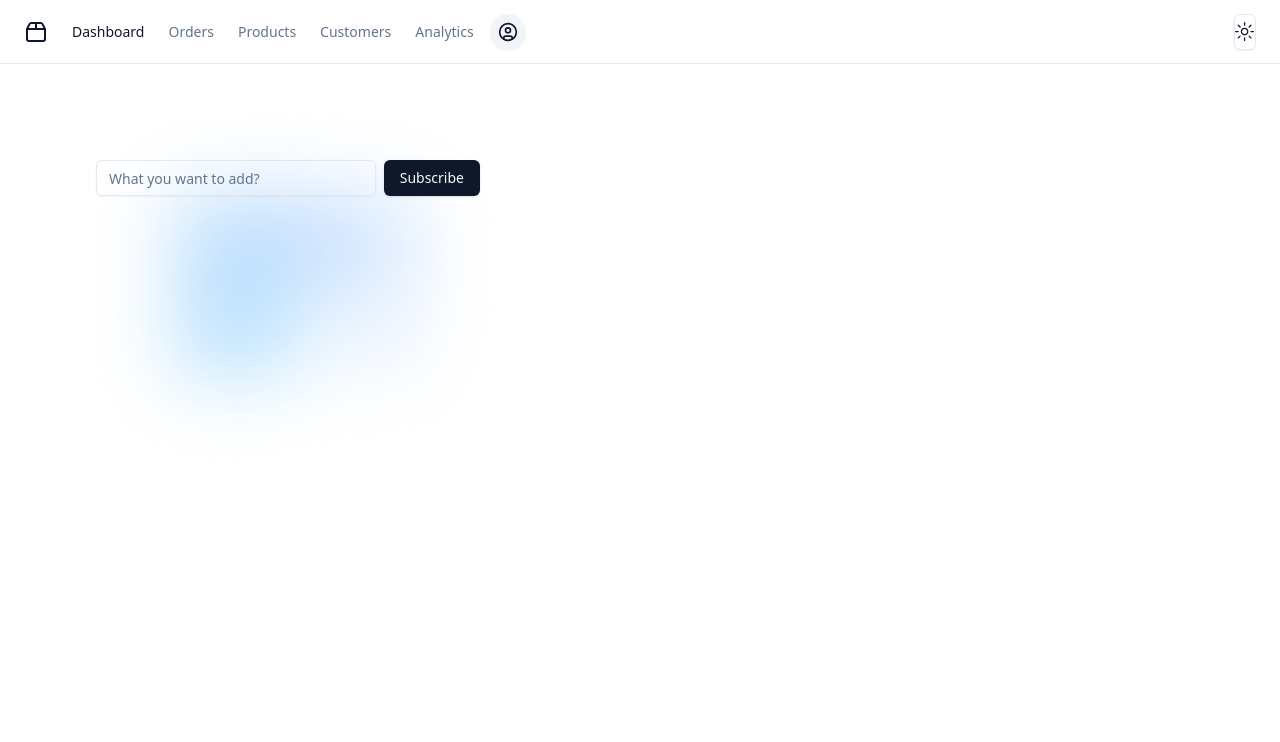
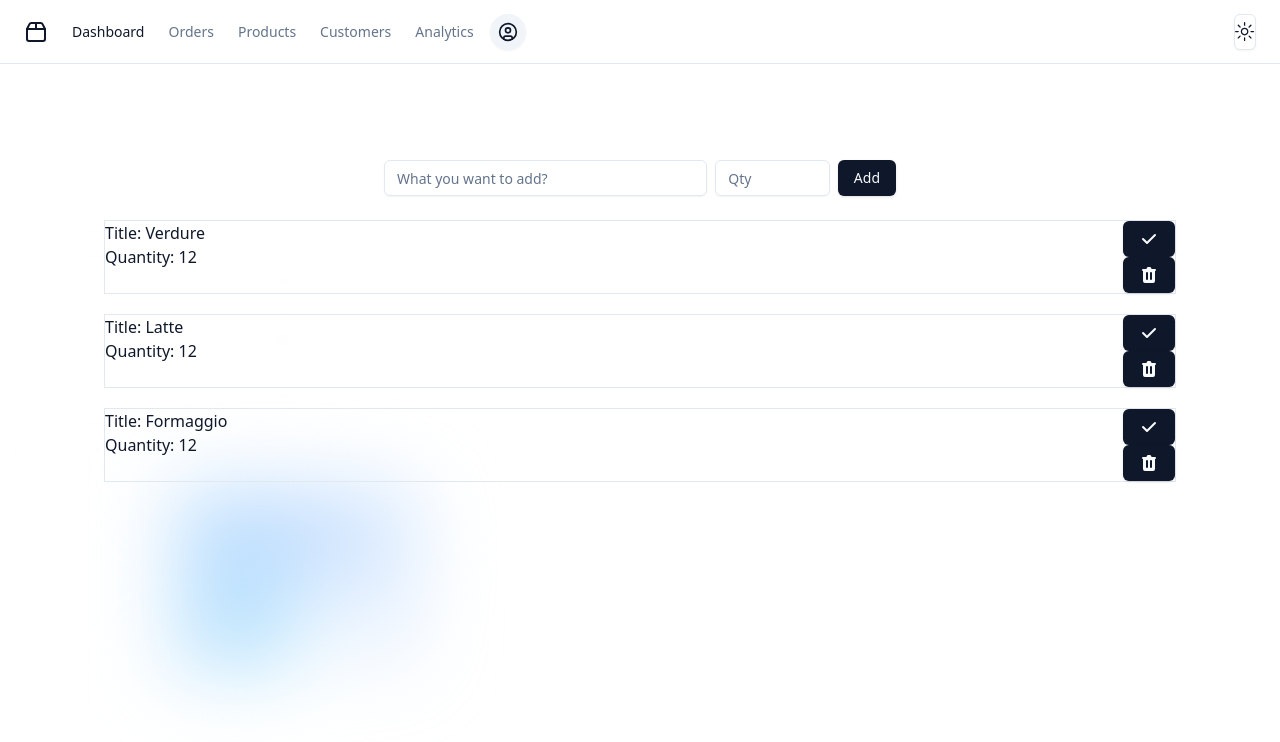
Before and after one commit to Andyrei/shhpingList_frontend, a Next.js app: page / in a window 1280 px wide. Shown: the top 742 px of the page. Built offline with nearby package versions, Linux system fonts and the light colour scheme.

Commit message:
Add: tasks cards

```diff
--- a/src/app/globals.css
+++ b/src/app/globals.css
@@ -105,3 +105,15 @@ main.main{
   @apply before:dark:bg-gradient-to-br before:dark:from-transparent before:dark:to-blue-700 before:dark:opacity-10;
   @apply after:absolute after:-z-20 after:h-[180px] after:w-full after:translate-x-1/3 after:bg-gradient-conic after:from-sky-200 after:via-blue-200 after:blur-2xl after:content-['']  after:dark:from-sky-900 after:dark:via-[#0141ff] after:dark:opacity-40  sm:after:w-[240px];
 }
+
+.item_checked {
+  @apply border-red-500 text-gray-600 relative
+}
+.item_checked::before {
+  content: '';
+  @apply w-full h-[1px] bg-red-500 absolute top-1/2 rotate-6 -z-10
+}
+.item_checked::after {
+  content: '';
+  @apply w-full h-[1px] bg-red-500 absolute top-1/2 -rotate-6 -z-10
+}
--- a/src/app/page.tsx
+++ b/src/app/page.tsx
@@ -1,44 +1,123 @@
 'use client'
 
 import { Button } from "@/components/ui/button";
+import { Checkbox } from "@/components/ui/checkbox";
 import { Input } from "@/components/ui/input";
-import { Dispatch, SetStateAction, useState } from "react";
+import { Label } from "@/components/ui/label";
+import { useState } from "react";
+import BinIcon from '../icons/binIcon';
+import CheckIcon from "@/icons/checkIcon";
 
 type ListItem = {
-  id: string | number
-  title: string
-  checked: boolean
-  quantity: number
-}
+  id: string | number;
+  title: string;
+  checked: boolean;
+  quantity: number;
+};
 
+const LIST_TEST = [
+  {
+    id: `item-${Date.now() * Math.random()}`,
+    title: "Verdure",
+    checked: false,
+    quantity: 12,
+  },
+  {
+    id: `item-${Date.now() * Math.random()}`,
+    title: "Latte",
+    checked: false,
+    quantity: 12,
+  },
+  {
+    id: `item-${Date.now() * Math.random()}`,
+    title: "Formaggio",
+    checked: false,
+    quantity: 12,
+  }
+]
 export default function Home() {
-  const [list, setList] = useState<ListItem[]>()
-  const [itemTitle, setItemTitle] = useState("")
+  const [list, setList] = useState<ListItem[]>(LIST_TEST); // Initialize as an empty array
+  const [item, setItem] = useState<ListItem>({
+    id: `item-${Date.now()}`,
+    title: "",
+    checked: false,
+    quantity: 0,
+  });
 
-  function handleAddToList(){
-    let newItem: ListItem = {
-      id: Date.now(),
-      title: itemTitle,
-      checked: false,
-      quantity: 0,
+  function handleAddToList() {
+    if (item.title.trim() !== "") { // Ensure title is not empty
+
+      setList((prevList) => [...prevList, item]); // Add item to the list
+
+
+      // Reset the item state after adding to the list
+      setItem({
+        id: `item-${Date.now()}`,
+        title: "",
+        checked: false,
+        quantity: 0,
+      });
     }
-    setList([...list??[], newItem])
   }
 
+
+  function handleDel(id: string | number){
+    setList((prevList) =>
+      prevList?.filter((l) => l.id !== id) // Use filter to exclude the item by ID
+    );
+  }
+  function handleCheck(id: string | number) {
+    setList((prevList) =>
+      prevList.map((l) => {
+        if (l.id === id) {
+          return { ...l, checked: !l.checked }; // Toggle checked state for the item with the matching id
+        }
+        return l; // Return the item as is if the id does not match
+      })
+    );
+  }
   return (
-    <div className="">
-        <div className="flex w-full max-w-sm items-center space-x-2">
-          <Input type="text" onChange={e=>setItemTitle(e.target.value)} placeholder="What you want to add?" />
-          <Button type="button" onClick={handleAddToList}>Subscribe</Button>
-        </div>
-        {list?.map((item)=>{
-          return <>
-              <p>{item.title}</p>
-              <p>{item.quantity}</p>
-              <p>{item.checked}</p>
-          </>
-
-        })}
+    <div className="flex justify-center items-center flex-col">
+      <div className="flex w-full max-w-lg items-center space-x-2">
+        <Input
+          type="text"
+          className="flex-auto"
+          onChange={(e) => setItem((prevItem) => ({
+            ...prevItem,
+            title: e.target.value,
+          }))}
+          value={item.title}
+          placeholder="What you want to add?"
+        />
+        <Input
+          type="number"
+          className="flex-auto w-1/3"
+          onChange={(e) => setItem((prevItem) => ({
+            ...prevItem,
+            quantity: Number(e.target.value), // Parse to number
+          }))}
+          value={item.quantity > 0 ? item.quantity : ''}
+          placeholder="Qty"
+        />
+        <Button type="button" onClick={handleAddToList}>
+          Add
+        </Button>
+      </div>
+      {list.length > 0 ?
+      <div className="w-full mt-4 p-2 space-y-5">
+        {list?.map((item) => (
+          <div key={item.id} className={`flex justify-between border ${item.checked ? "item_checked" : ''}`}>
+            <div>
+              <p>Title: {item.title}</p>
+              <div>Quantity: {item.quantity}</div>
+            </div>
+            <div className="flex flex-col">
+              <Button type="button" onClick={()=>handleCheck(item.id)}><CheckIcon /></Button>
+              <Button type="button" onClick={()=>handleDel(item.id)}><BinIcon /></Button>
+            </div>
+          </div>
+        ))}
+      </div> : ''}
     </div>
   );
 }
--- /dev/null
+++ b/src/components/ui/checkbox.tsx
@@ -0,0 +1,30 @@
+"use client"
+
+import * as React from "react"
+import * as CheckboxPrimitive from "@radix-ui/react-checkbox"
+import { CheckIcon } from "@radix-ui/react-icons"
+
+import { cn } from "@/lib/utils"
+
+const Checkbox = React.forwardRef<
+  React.ElementRef<typeof CheckboxPrimitive.Root>,
+  React.ComponentPropsWithoutRef<typeof CheckboxPrimitive.Root>
+>(({ className, ...props }, ref) => (
+  <CheckboxPrimitive.Root
+    ref={ref}
+    className={cn(
+      "peer h-4 w-4 shrink-0 rounded-sm border border-primary shadow focus-visible:outline-none focus-visible:ring-1 focus-visible:ring-ring disabled:cursor-not-allowed disabled:opacity-50 data-[state=checked]:bg-primary data-[state=checked]:text-primary-foreground",
+      className
+    )}
+    {...props}
+  >
+    <CheckboxPrimitive.Indicator
+      className={cn("flex items-center justify-center text-current")}
+    >
+      <CheckIcon className="h-4 w-4" />
+    </CheckboxPrimitive.Indicator>
+  </CheckboxPrimitive.Root>
+))
+Checkbox.displayName = CheckboxPrimitive.Root.displayName
+
+export { Checkbox }
--- a/src/components/ui/input.tsx
+++ b/src/components/ui/input.tsx
@@ -11,7 +11,7 @@ const Input = React.forwardRef<HTMLInputElement, InputProps>(
       <input
         type={type}
         className={cn(
-          "flex h-9 w-full rounded-md border border-input bg-transparent px-3 py-1 text-sm shadow-sm transition-colors file:border-0 file:bg-transparent file:text-sm file:font-medium placeholder:text-muted-foreground focus-visible:outline-none focus-visible:ring-1 focus-visible:ring-ring disabled:cursor-not-allowed disabled:opacity-50",
+          "h-9 w-full rounded-md border border-input bg-transparent px-3 py-1 text-sm shadow-sm transition-colors file:border-0 file:bg-transparent file:text-sm file:font-medium placeholder:text-muted-foreground focus-visible:outline-none focus-visible:ring-1 focus-visible:ring-ring disabled:cursor-not-allowed disabled:opacity-50",
           className
         )}
         ref={ref}
--- /dev/null
+++ b/src/icons/binIcon.tsx
@@ -0,0 +1,11 @@
+import React from 'react'
+
+type Props = {}
+
+export default function BinIcon({}: Props) {
+  return (
+    <svg xmlns="http://www.w3.org/2000/svg" className="h-5 w-5" viewBox="0 0 20 20" fill="currentColor">
+        <path fillRule="evenodd" d="M9 2a1 1 0 00-.894.553L7.382 4H4a1 1 0 000 2v10a2 2 0 002 2h8a2 2 0 002-2V6a1 1 0 100-2h-3.382l-.724-1.447A1 1 0 0011 2H9zM7 8a1 1 0 012 0v6a1 1 0 11-2 0V8zm5-1a1 1 0 00-1 1v6a1 1 0 102 0V8a1 1 0 00-1-1z" clipRule="evenodd" />
+    </svg>
+  )
+}
--- /dev/null
+++ b/src/icons/checkIcon.tsx
@@ -0,0 +1,11 @@
+import React from 'react'
+
+type Props = {}
+
+export default function CheckIcon({}: Props) {
+  return (
+    <svg xmlns="http://www.w3.org/2000/svg" className="h-5 w-5" viewBox="0 0 20 20" fill="currentColor">
+        <path fillRule="evenodd" d="M16.707 5.293a1 1 0 010 1.414l-8 8a1 1 0 01-1.414 0l-4-4a1 1 0 011.414-1.414L8 12.586l7.293-7.293a1 1 0 011.414 0z" clipRule="evenodd" />
+    </svg>
+  )
+}
```
